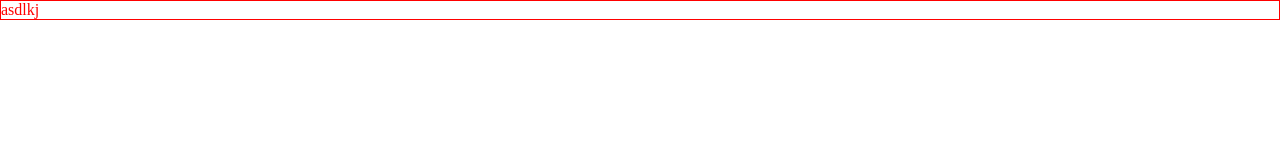
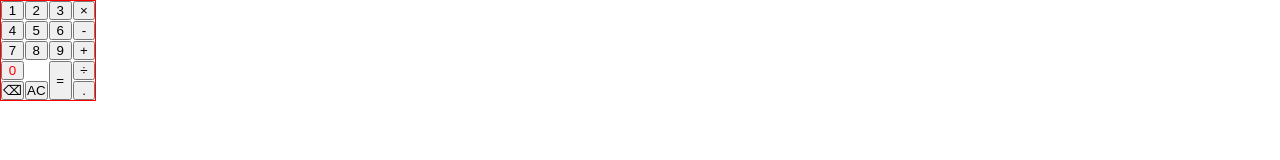
Before and after one commit to ample-samples/calculator, a website built with Vite: page index.html in a window 1280 px wide. Built offline with nearby package versions, Linux system fonts and the light colour scheme.

Commit message:
added calculator buttons and basic structure

```diff
--- a/index.html
+++ b/index.html
@@ -5,11 +5,31 @@
     <meta name="viewport" content="width=device-width, initial-scale=1">
     <title>Calculator</title>
     <link href="src/style.css" rel="stylesheet">
-    <script src="src/main.ts"></script>
+    <script defer src="src/main.ts"></script>
   </head>
   <body>
     <section class="calculator">
-      asdlkj
+      <section class="calculator__display"></section>
+      <section class="calculator__button-panel">
+        <button class="calculator__button calculator__button--button-1">1</button>
+        <button class="calculator__button calculator__button--button-2">2</button>
+        <button class="calculator__button calculator__button--button-3">3</button>
+        <button class="calculator__button calculator__button--button-4">4</button>
+        <button class="calculator__button calculator__button--button-5">5</button>
+        <button class="calculator__button calculator__button--button-6">6</button>
+        <button class="calculator__button calculator__button--button-7">7</button>
+        <button class="calculator__button calculator__button--button-8">8</button>
+        <button class="calculator__button calculator__button--button-9">9</button>
+        <button class="calculator__button calculator__button--button-0">0</button>
+        <button class="calculator__button calculator__button--button-period">.</button>
+        <button class="calculator__button calculator__button--button-clear">AC</button>
+        <button class="calculator__button calculator__button--button-evaluate">=</button>
+        <button class="calculator__button calculator__button--button-divide">÷</button>
+        <button class="calculator__button calculator__button--button-multiply">×</button>
+        <button class="calculator__button calculator__button--button-subtract">-</button>
+        <button class="calculator__button calculator__button--button-add">+</button>
+        <button class="calculator__button calculator__button--button-backspace">⌫</button>
+      </section>
     </section>
   </body>
 </html>
--- a/src/style.scss
+++ b/src/style.scss
@@ -5,6 +5,44 @@
 }
 
 .calculator {
+  display: inline-block;
   color: red;
   border: 1px solid red;
+
+  .calculator__button-panel {
+    display: grid;
+    grid-gap: 1px;
+    grid-template-columns: 1fr 1fr 1fr 1fr;
+    grid-template-rows: 1fr 1fr 1fr 1fr;
+    grid-template-areas:
+      "7 8 9 multiply"
+      "4 5 6 subtract"
+      "1 2 3 add"
+      "0 0 evaluate divide"
+      "backspace clear evaluate period";
+
+    .calculator__button {
+      width: 100%;
+      height: 100%;
+
+      &--button-0 { grid-area: "0"; color: red; }
+      &--button-1 { grid-area: "1" }
+      &--button-2 { grid-area: "2" }
+      &--button-3 { grid-area: "3" }
+      &--button-4 { grid-area: "4" }
+      &--button-5 { grid-area: "5" }
+      &--button-6 { grid-area: "6" }
+      &--button-7 { grid-area: "7" }
+      &--button-8 { grid-area: "8" }
+      &--button-9 { grid-area: "9" }
+      &--button-period { grid-area: period }
+      &--button-clear { grid-area: clear }
+      &--button-evaluate { grid-area: evaluate }
+      &--button-divide { grid-area: divide }
+      &--button-multiply { grid-area: multiply }
+      &--button-subtract { grid-area: subtract }
+      &--button-add { grid-area: add }
+      &--button-backspace { grid-area: backspace }
+    }
+  }
 }
```
Also changed, not shown: src/main.ts (+17 -0 lines), src/style.css, 1 other file.
